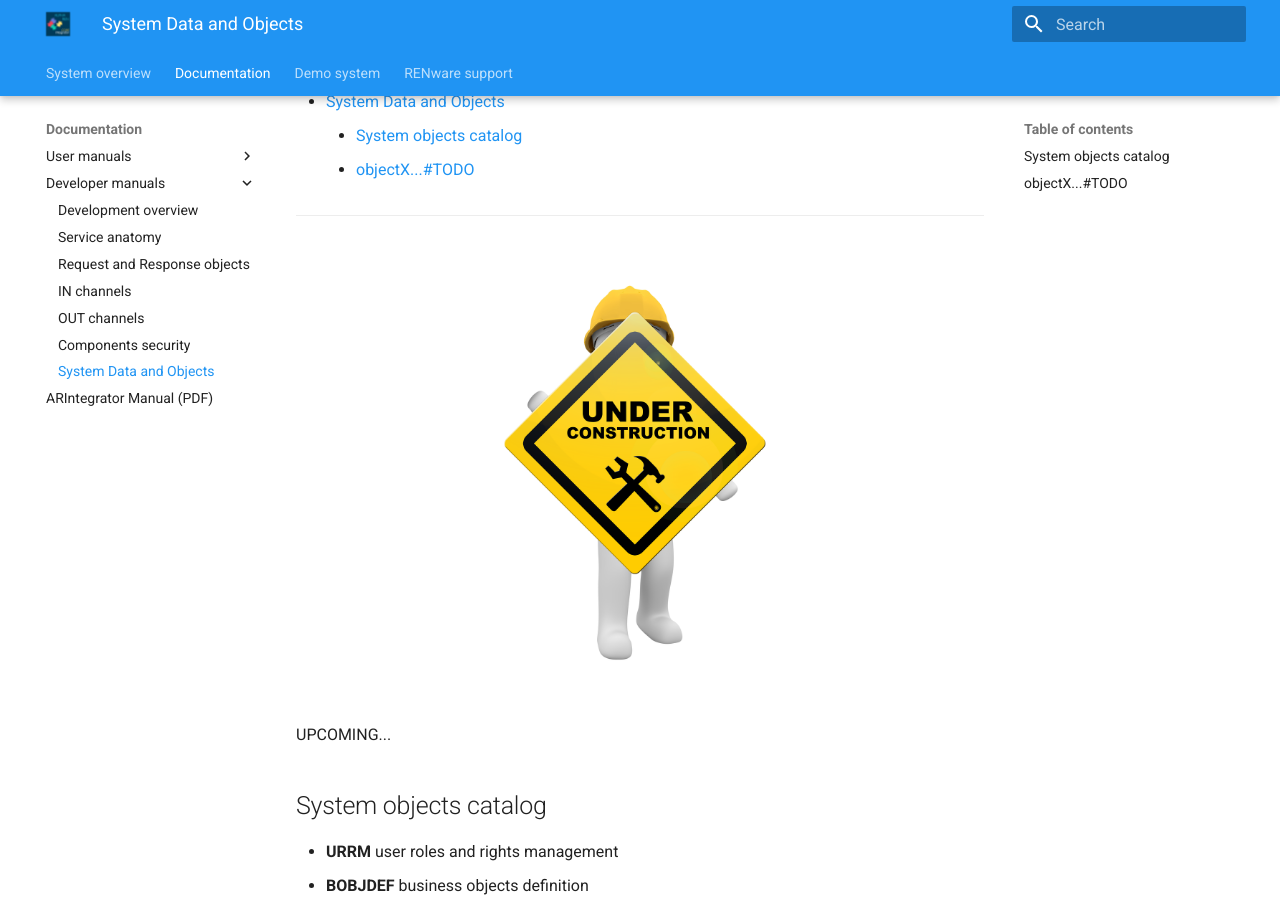
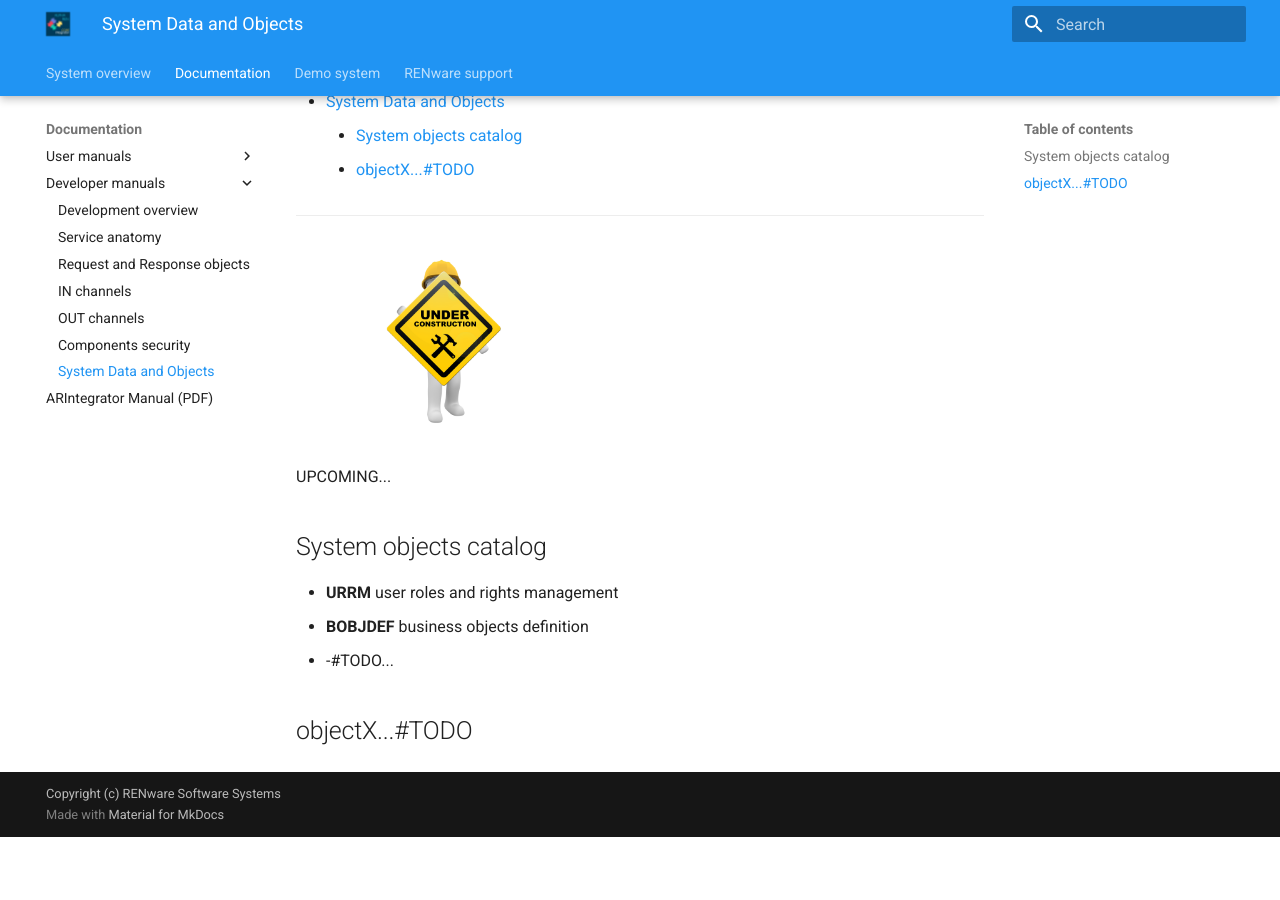
Before and after one commit to petre-renware/arint, an MkDocs documentation site: the page built from doc_src/810-DSGN/810.03-System_Data_and_Objects.md, in a window 1280 px wide and 900 px high, scrolled down 431 px. Built offline with MkDocs 1.6.1 and Material for MkDocs 9.7.7, drawn with Linux system fonts in a browser that asks for light colours; after the commit the page ends 1268 px from its top, so only the background shows below that.

Commit message:
Update 810.03-System_Data_and_Objects.md

```diff
--- a/doc_src/810-DSGN/810.03-System_Data_and_Objects.md
+++ b/doc_src/810-DSGN/810.03-System_Data_and_Objects.md
@@ -12,7 +12,7 @@
 
 ***
 
-![wip page](../pictures/under_maintenance.png)
+![wip page](../pictures/under_maintenance.png){ width='300' }
 
 UPCOMING...
 
```
